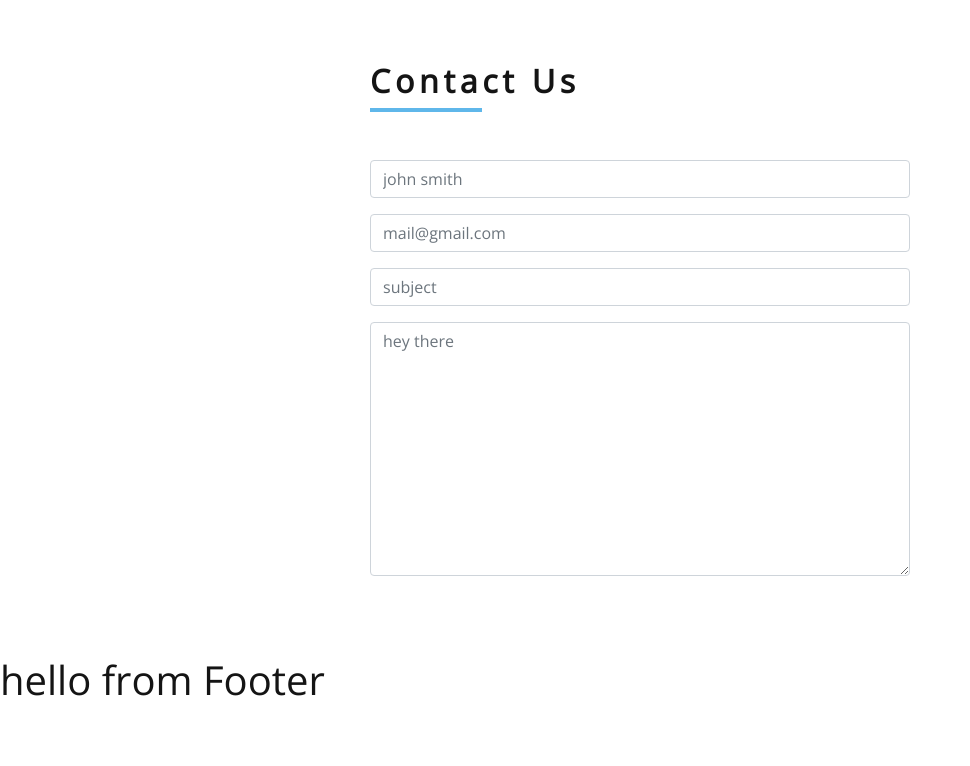
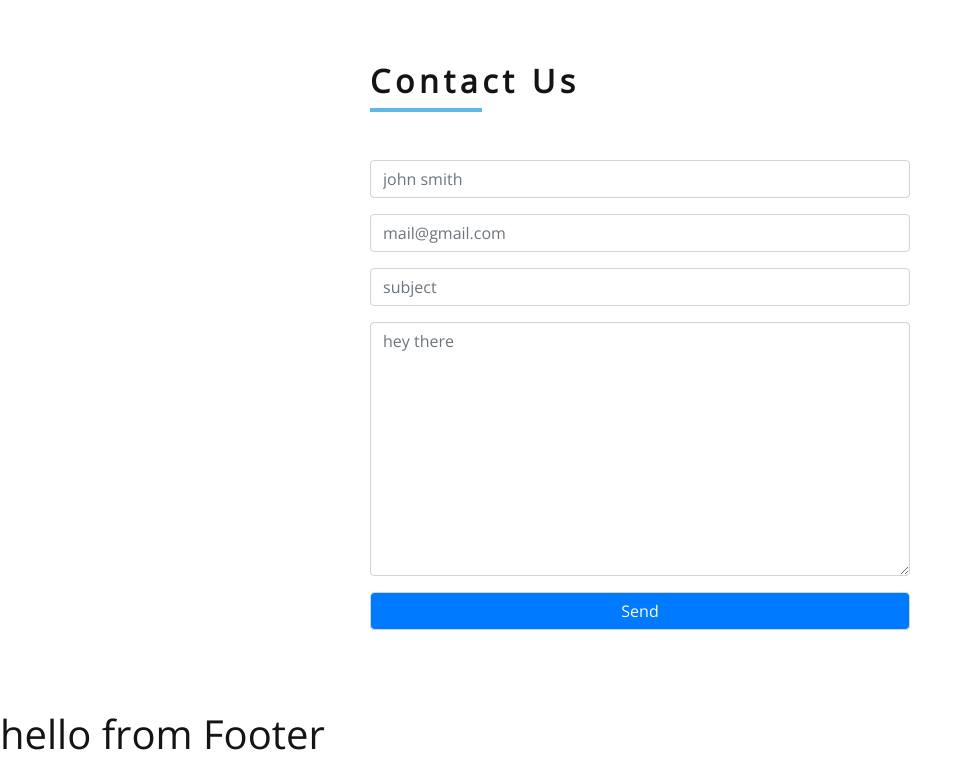
Before and after one commit to JainieJ/delivery-service, a React (Create React App) app: page /contact in a window 1280 px wide. Shown: the part 543-1309 px from the top of the page, without its empty margins (0-970 px from the left). Before the commit the page ends 1255 px from the top, so only its background shows below. Built offline with nearby package versions, Linux system fonts and the light colour scheme.

Commit message:
formspree setup

```diff
--- a/src/components/ContactPage/Contact.jsx
+++ b/src/components/ContactPage/Contact.jsx
@@ -8,7 +8,11 @@
         <div className="row">
           <div className="col-10 mx-auto col-md-6 my-3">
             <Title title="contact us" />
-            <form className="mt-5">
+            <form
+              className="mt-5"
+              action="https://formspree.io/berseneva.evgeniya@gmail.com"
+              method="POST"
+            >
               {/* first */}
               <div className="form-group">
                 <input
@@ -45,6 +49,13 @@
                   placeholder="hey there"
                 />
               </div>
+              <div className="form-group mt-3">
+                <input
+                  type="submit"
+                  className="form-control bg-primary text-white"
+                  value="Send"
+                />
+              </div>
             </form>
           </div>
         </div>
```
